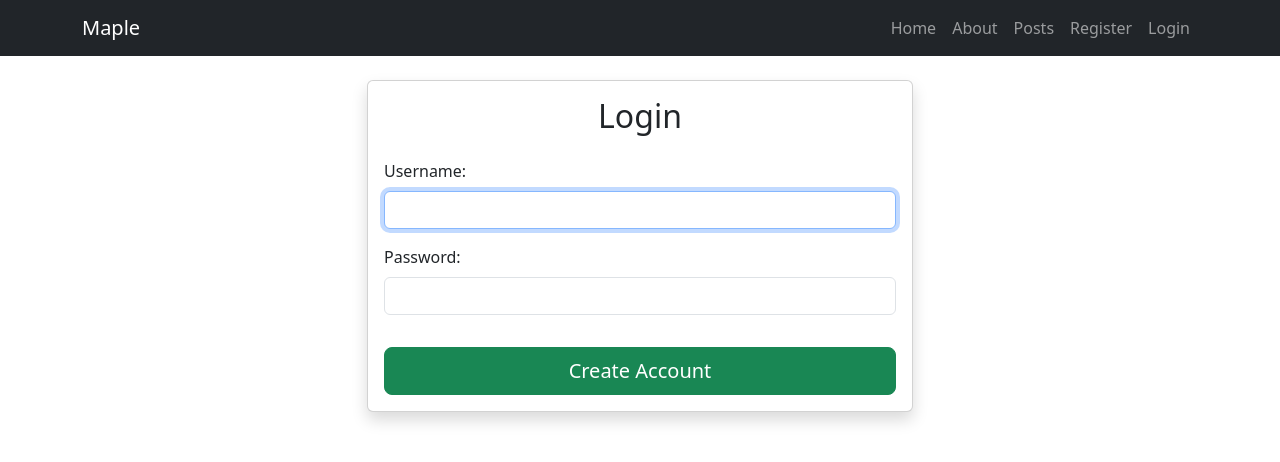
After one commit to matthewdeaves/maple, a Django app: page /users/login/ in a window 1280 px wide. The commit adds this page. Shown: the top 462 px of the page. Run offline with Django 5.2, Linux system fonts and the light colour scheme; parts of the project's set-up code (start-up, migrations or seed data) failed here and were passed over.

Commit message:
user login working but needs logout function and menu item toggling on state

```diff
--- a/maple/templates/layout.html
+++ b/maple/templates/layout.html
@@ -35,6 +35,9 @@
                     <li class="nav-item">
                         <a class="nav-link" aria-label="User Registration" title="User Registration" href="{% url 'users:register' %}">Register</a>
                     </li>
+                    <li class="nav-item">
+                        <a class="nav-link" aria-label="User Registration" title="User Login" href="{% url 'users:login' %}">Login</a>
+                    </li>
                 </ul>
             </div>
         </div>
--- /dev/null
+++ b/maple/users/templates/users/login.html
@@ -0,0 +1,22 @@
+{% extends 'layout.html' %}
+
+{% block title%}
+    Login
+{% endblock %}
+
+{% block content%}
+    <div class="row justify-content-center">
+        <div class="col-md-6">
+            <div class="card shadow">
+                <div class="card-body">
+                    <h2 class="text-center mb-4">Login</h2>
+                    <form class="user-register-form" action="/users/login/" method="post">
+                        {% csrf_token %}
+                        {{ form }}
+                        <button type="submit" class="btn btn-success btn-lg w-100 mt-3">Create Account</button>
+                    </form>
+                </div>
+            </div>
+        </div>
+    </div>
+{% endblock %}
--- a/maple/users/urls.py
+++ b/maple/users/urls.py
@@ -5,4 +5,5 @@ app_name = 'users'
 
 urlpatterns = [
     path('register/', views.register_view, name="register"),
+    path('login/', views.login_view, name="login"),
 ]
--- a/maple/users/views.py
+++ b/maple/users/views.py
@@ -1,14 +1,25 @@
 from django.shortcuts import render, redirect
 from .models import User
-from django.contrib.auth.forms import UserCreationForm
+from django.contrib.auth.forms import UserCreationForm, AuthenticationForm
+from django.contrib.auth import login
 
 # Create your views here.
 def register_view(request):
     if request.method == "POST":
         form = UserCreationForm(request.POST)
         if form.is_valid():
-            form.save()
+            login(request, form.save())
             return redirect("posts:list")
     else:
         form = UserCreationForm()
-    return render(request, "users/user_register.html", { "form":form })
+    return render(request, "users/register.html", { "form":form })
+
+def login_view(request):
+    if request.method == "POST":
+        form = AuthenticationForm(data=request.POST)
+        if form.is_valid():
+            login(request, form.get_user())
+            return redirect("posts:list")
+    else:
+        form = AuthenticationForm()
+    return render(request, "users/login.html", { "form":form })
```
Also changed, not shown: maple/users/templates/users/register.html (renamed from maple/users/templates/users/user_register.html).
